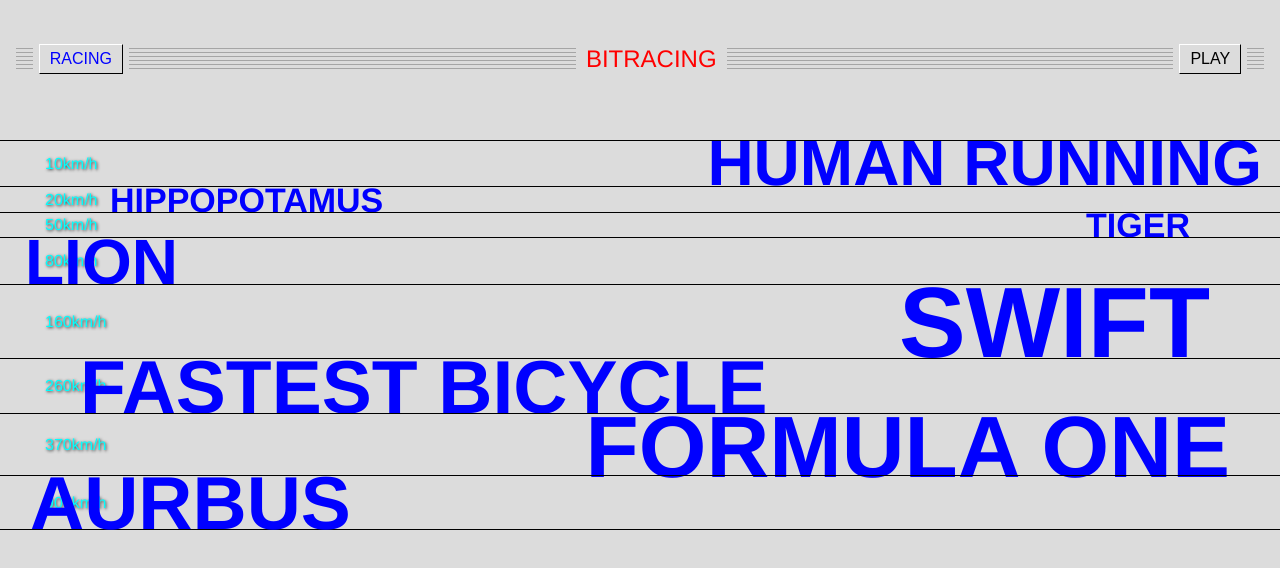
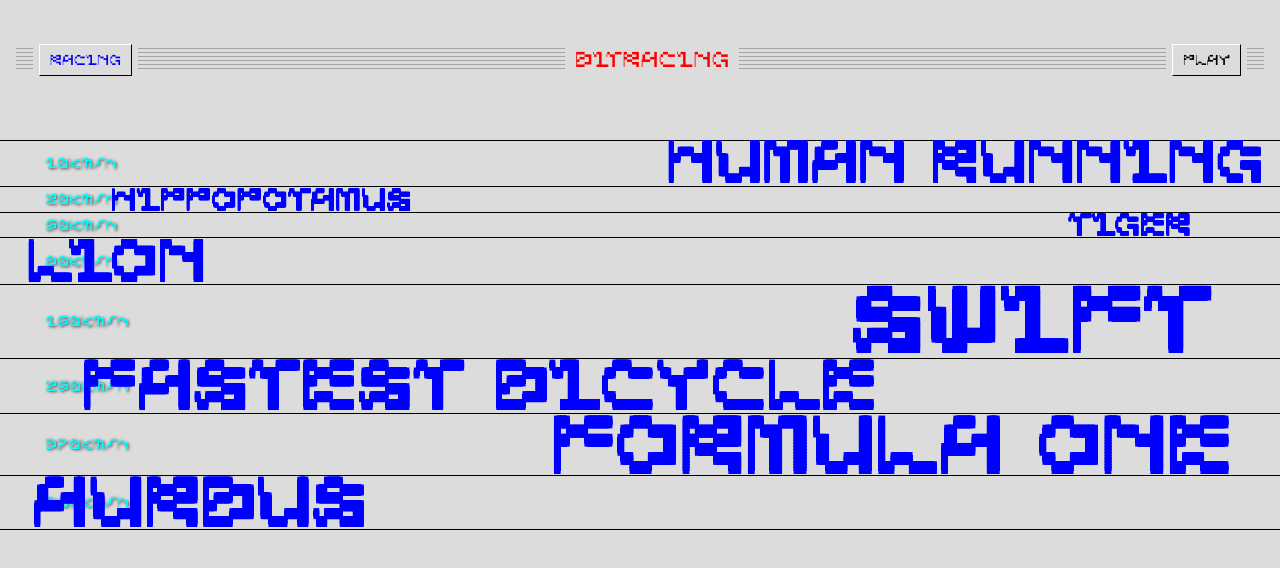
Before and after one commit to ohyeahbravo/speed-variable-font, a Vue app: page / in a window 1280 px wide. Shown: the top 568 px of the page. Built offline with nearby package versions, Linux system fonts and the light colour scheme.

Commit message:
add font

```diff
--- a/src/App.vue
+++ b/src/App.vue
@@ -188,8 +188,13 @@
   margin: 0;
 }
 
+@font-face {
+  font-family: "Bitracing";
+  src: url("~@/assets/fonts/BitracingGX.ttf") format("truetype-variations");
+}
+
 #app {
-  font-family: Avenir, Helvetica, Arial, sans-serif;
+  font-family: "Bitracing", Avenir, Helvetica, Arial, sans-serif;
   -webkit-font-smoothing: antialiased;
   -moz-osx-font-smoothing: grayscale;
 }
@@ -245,6 +250,7 @@
 }
 
 .button {
+  font-family: "Bitracing";
   background-color: #dcdcdc; /* Green */
   border-style: solid;
   border-width: 1px;
@@ -324,6 +330,7 @@
   text-align: center;
 }
 #text-input {
+  font-family: "Bitracing";
   width: 99%;
   -webkit-appearance: none;
   border: none;
```
Also changed, not shown: src/assets/fonts/BitracingGX.ttf (added), 1 other file (tests, documents, lock files or other folders).
